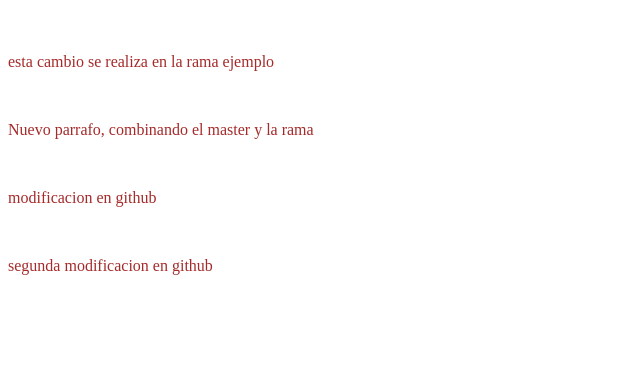
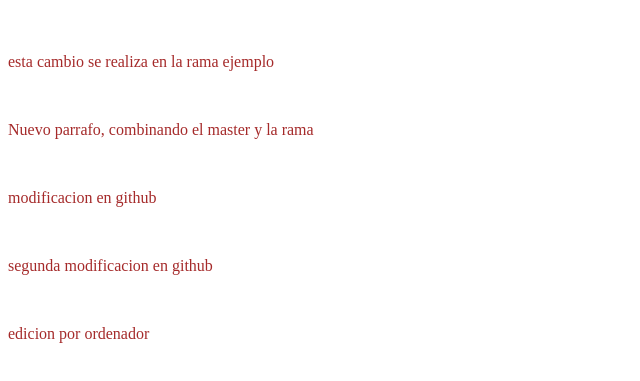
Before and after one commit to destinolunar/proyecto-git, a plain HTML site: page index.html in a window 1280 px wide. Shown: the part 159-540 px from the top of the page, without its empty margins (0-640 px from the left). Drawn offline with Linux system fonts and the light colour scheme.

Commit message:
modificacion por ordenador

```diff
--- a/index.html
+++ b/index.html
@@ -19,5 +19,7 @@
 	<p> modificacion en github</p>
 	<br>
 	<p> segunda modificacion en github</p>
+	<br>
+	<p> edicion por ordenador</p>
 </body>
 </html>
```
